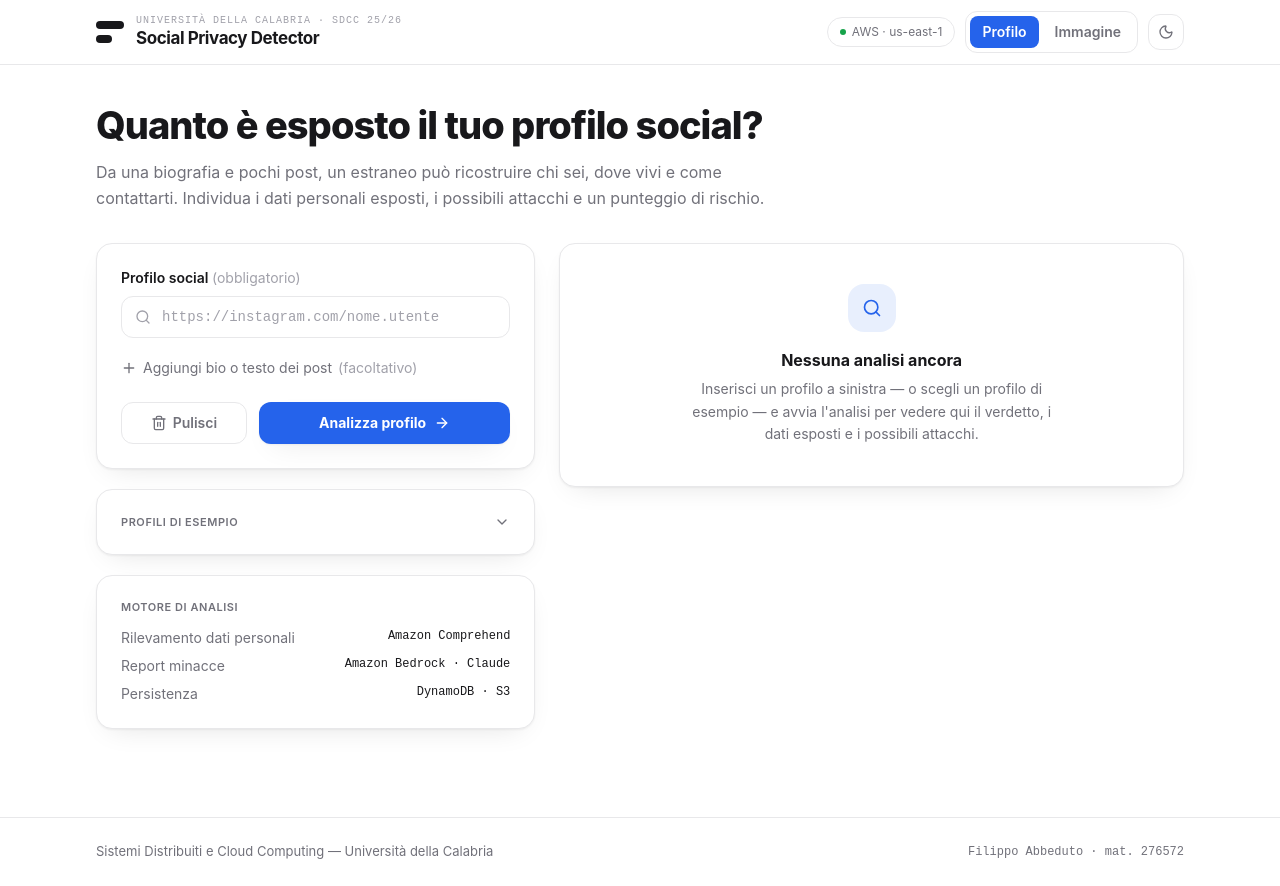
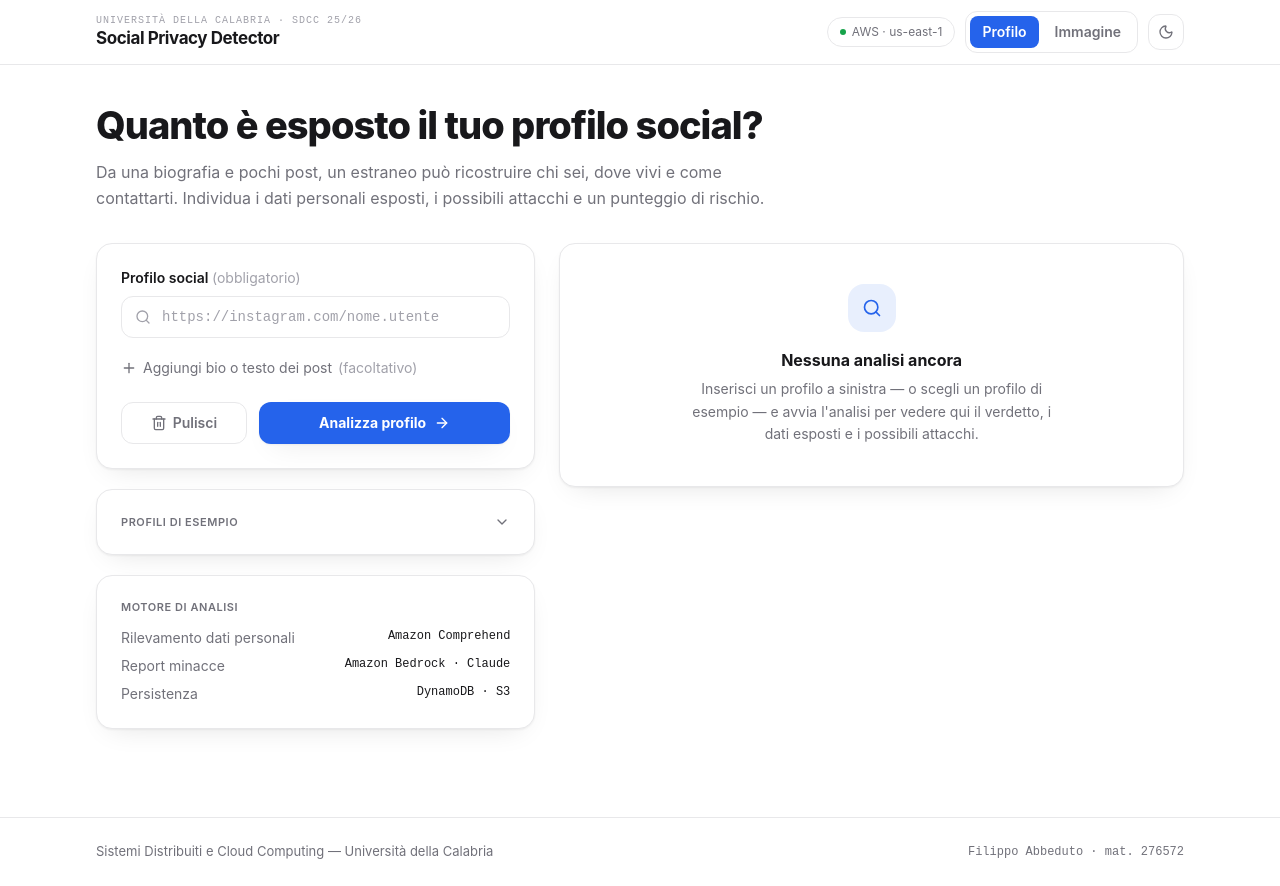
Before and after one commit to filippoabbeduto/social-privacy-detector, a React (Vite) app in the folder frontend/: page / in a window 1280 px wide. Built offline with nearby package versions, Linux system fonts and the light colour scheme.

Commit message:
style(frontend): wordmark puro nella navbar (rimosso marchio grafico)

```diff
--- a/frontend/src/App.tsx
+++ b/frontend/src/App.tsx
@@ -365,19 +365,12 @@ export default function App() {
       {/* ── Header ──────────────────────────────────────────────────────────── */}
       <header className="sticky top-0 z-50 border-b border-line bg-bg/85 backdrop-blur">
         <div className="max-w-6xl mx-auto px-5 sm:px-8 h-16 flex items-center justify-between gap-4">
-          <div className="flex items-center gap-3">
-            {/* Marchio: due "righe redatte" (barre color inchiostro) — il simbolo
-                della censura/privacy. Niente icona generica, si adatta al tema. */}
-            <div className="flex flex-col gap-1.5 shrink-0" aria-hidden>
-              <span className="block h-2 w-7 rounded-full bg-ink" />
-              <span className="block h-2 w-4 rounded-full bg-ink" />
+          {/* Wordmark puro: solo il nome, nessuna icona. */}
+          <div className="leading-tight">
+            <div className="text-[10px] font-mono uppercase tracking-widest text-faint">
+              Università della Calabria · SDCC 25/26
             </div>
-            <div className="leading-tight">
-              <div className="text-[10px] font-mono uppercase tracking-widest text-faint">
-                Università della Calabria · SDCC 25/26
-              </div>
-              <h1 className="font-display text-[17px] font-bold tracking-tight">Social Privacy Detector</h1>
-            </div>
+            <h1 className="font-display text-[17px] font-bold tracking-tight">Social Privacy Detector</h1>
           </div>
 
           {/* Gruppo destro: stato AWS, tab modalità (Profilo/Immagine), tema */}
```
